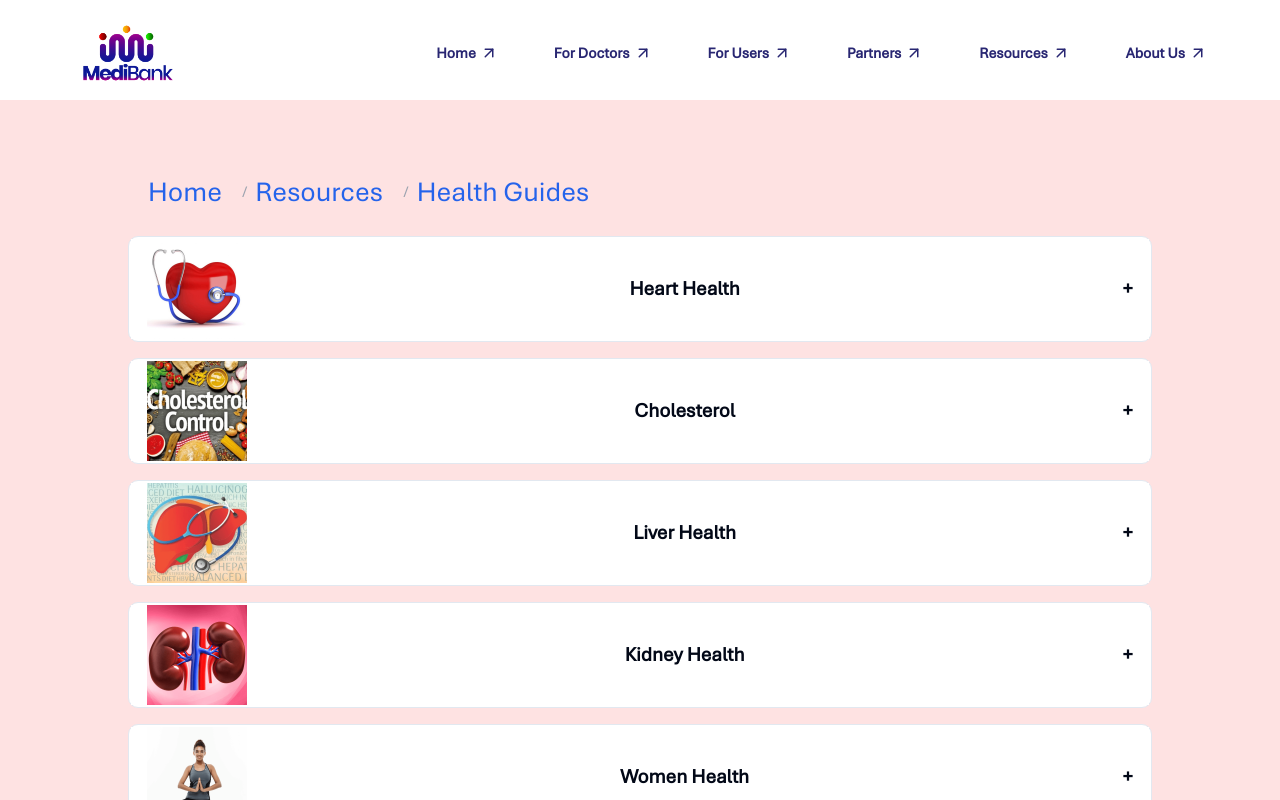
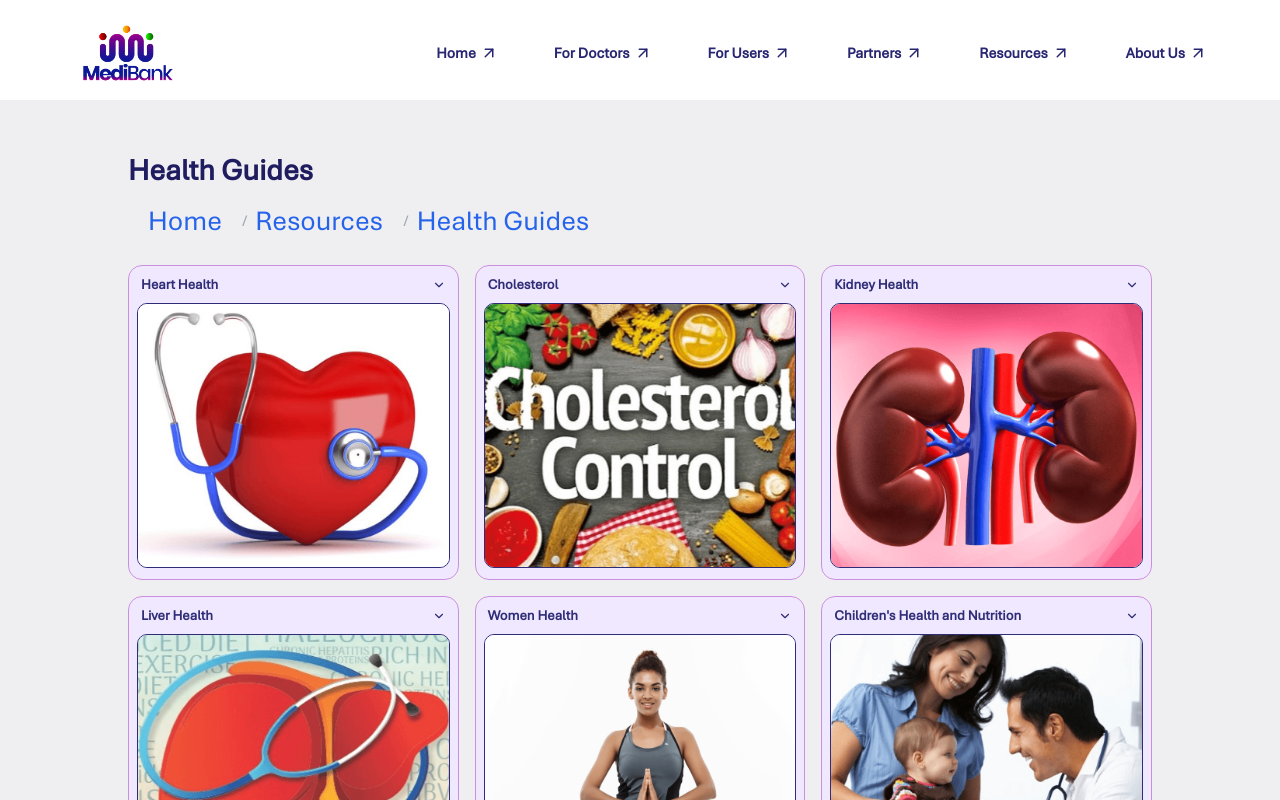
Before and after one commit to AmanDwivedi9335/clinic-portpolio, a Next.js app: page /health-guides in a window 1280 px wide. Shown: the top 800 px of the page. Built offline with nearby package versions, Linux system fonts and the light colour scheme.

Commit message:
Redesign health guides page with flip cards

```diff
--- a/src/app/globals.css
+++ b/src/app/globals.css
@@ -153,6 +153,35 @@ ol {
 	backface-visibility: hidden;
 }
 
+
+.guide-card-wrap {
+	perspective: 1200px;
+}
+
+.guide-card-inner {
+	transition: transform 0.7s;
+	transform-style: preserve-3d;
+}
+
+.guide-card-group:hover .guide-card-inner {
+	transform: rotateX(180deg);
+}
+
+.guide-card-front,
+.guide-card-back {
+	-webkit-backface-visibility: hidden;
+	backface-visibility: hidden;
+}
+
+.guide-card-back {
+	transform: rotateX(180deg);
+}
+
+.guide-card-back-content {
+	height: 262px;
+	overflow-y: auto;
+}
+
 .comming-soon {
 	width: 450px;
 	position: absolute;
--- a/src/app/health-guides/page.js
+++ b/src/app/health-guides/page.js
@@ -1,8 +1,9 @@
 import React from "react";
-import Guides from "@/components/Blocks/Guides";
+import Image from "next/image";
+import { FiChevronDown, FiChevronUp } from "react-icons/fi";
 import Breadcrumb from "@/components/Breadcrumb";
-export default function page() {
-	const data = [
+
+const guidesData = [
 	{
 		id: 1,
 		imgurl: "/images/healthguides/Heart-health.png",
@@ -17,15 +18,15 @@ export default function page() {
 	},
 	{
 		id: 3,
+		imgurl: "/images/healthguides/Kidneys.png",
+		title: "Kidney Health",
+		desc: "Maintaining kidney health is crucial for the body's ability to filter waste and regulate blood pressure, among other vital functions. Staying well-hydrated, eating a diet low in sodium, and avoiding excessive protein intake can help maintain kidney function. It's also important to stay hydrated and avoid smoking, as well as to be cautious with the use of over-the-counter medications and supplements that may harm the kidneys. For those at risk, regular testing can help catch any potential issues early, allowing for timely intervention and treatment. Improving kidney health involves a combination of lifestyle changes and medical management. It's advisable to limit the use of NSAIDs like ibuprofen, which can affect kidney health. Lastly, annual check-ups with a healthcare provider can monitor kidney function and prevent potential issues. Always consult with a healthcare professional before making any significant changes to your health regimen.",
+	},
+	{
+		id: 4,
 		imgurl: "/images/healthguides/Liver-Health.png",
 		title: "Liver Health",
 		desc: "The liver, a vital organ located under the rib cage on the right side of the abdomen, plays a crucial role in maintaining our overall health. It is responsible for essential functions such as detoxifying harmful substances, aiding digestion, and regulating blood sugar levels. To promote liver health, it's important to engage in healthy lifestyle choices like regular exercise, a balanced diet rich in fruits and vegetables, and avoiding excessive alcohol consumption. Early detection and treatment of liver issues are key, as symptoms may not always be apparent. Incorporating liver-friendly foods such as coffee, green tea, and grapefruit can also support liver function. Maintaining liver health is integral to ensuring the body's metabolic processes run smoothly.",
-		},
-		{
-			id: 4,
-			imgurl: "/images/healthguides/Kidneys.png",
-			title: "Kidney Health",
-			desc: "Maintaining kidney health is crucial for the body's ability to filter waste and regulate blood pressure, among other vital functions. Staying well-hydrated, eating a diet low in sodium, and avoiding excessive protein intake can help maintain kidney function. It's also important to stay hydrated and avoid smoking, as well as to be cautious with the use of over-the-counter medications and supplements that may harm the kidneys. For those at risk, regular testing can help catch any potential issues early, allowing for timely intervention and treatment. Improving kidney health involves a combination of lifestyle changes and medical management. It's advisable to limit the use of NSAIDs like ibuprofen, which can affect kidney health. Lastly, annual check-ups with a healthcare provider can monitor kidney function and prevent potential issues. Always consult with a healthcare professional before making any significant changes to your health regimen.",
 	},
 	{
 		id: 5,
@@ -36,7 +37,7 @@ export default function page() {
 	{
 		id: 6,
 		imgurl: "/images/healthguides/Childrens-Health.png",
-			title: "Children’s Health and Nutrition",
+		title: "Children's Health and Nutrition",
 		desc: "A balanced and nutritious diet is crucial for a child's development and long-term health. Adequate intake of essential vitamins and minerals not only contributes to a child's physical well-being but also supports a healthy weight and fosters a positive relationship with food. This proactive approach to nutrition can significantly decrease the risk of chronic diseases such as heart disease, diabetes, osteoporosis, and certain cancers later in life. Childhood obesity poses a significant risk not just on a child’s physical health but also on their emotional well-being. Self-esteem and body image are often intertwined with weight, affecting mental health and social interactions. Overweight children may struggle with physical activities and face social challenges, such as exclusion and bullying, which can lead to low self-esteem. Therefore, addressing weight issues through a combination of physical activity and healthy eating is essential for both the physical and emotional health of children. Having regular family meals, serving a variety of healthy food and snacks, being a role model by changing ourselves to healthy eating and involving kids in the process of grocery shopping or meal preparation are some strategies to encourage smart eating habits.",
 	},
 	{
@@ -58,26 +59,63 @@ export default function page() {
 		desc: "<ul><li>Blood Sugar Screening (A1C test) – Used to diagnose prediabetes, type 1 and type 2 diabetes.</li><li>Cholesterol Screening (Lipid panel or Lipid profile) – Measures the levels of cholesterol and triglycerides in blood.</li><li>Blood Pressure Test – Determines if an individual has hypertension (high blood pressure) or hypotension (low blood pressure).</li><li>Thyroid Function Test – Measures how well your thyroid gland is working.</li><li>Liver Function Tests – Help determine the health of the liver by measuring the levels of proteins, liver enzymes, and bilirubin in blood.</li><li>Blood and Urine Tests – Can identify kidney problems.</li><li>Electrocardiography (ECG or EKG) – Measures the heart's electrical activity, allowing a doctor to check for cardiac arrhythmias and palpitations or any other heart issues.</li><li>Exercise Electrocardiogram (Stress Test) – Assesses heart function during physical activity.</li><li>Echocardiogram (Echo) – Uses ultrasound to visualize the heart and check for structural problems.</li><li>Pap Smear – A screening procedure for cervical cancer in women.</li><li>Prostate Screening – Used to detect undiagnosed prostate cancer in men.</li><li>Mammograms – Used as a screening tool, on a routine basis, to detect breast cancer in women at an early stage.</li></ul>",
 	},
 ];
+
 const breadcrumbItems = [
 	{ label: "Home", href: "/" },
 	{ label: "Resources", href: "/resources" },
 	{ label: "Health Guides", href: "/health-guides" },
 ];
+
+const renderDescription = (content) => {
+	const isHTML = /<\/?[a-z][\s\S]*>/i.test(content);
+
+	if (isHTML) {
+		return <div dangerouslySetInnerHTML={{ __html: content }} />;
+	}
+
+	return <p>{content}</p>;
+};
+
+export default function Page() {
 	return (
-		<div className="bg-red-100">
-			<div className="mt-[100px] md:w-4/5 m-auto container px-0 w-11/12 py-16">
+		<div className="bg-[#efeff2]">
+			<div className="container mt-[100px] w-11/12 px-0 py-12 md:w-4/5">
+				<h1 className="text-[30px] font-bold text-[#1f1c5f]">Health Guides</h1>
 				<Breadcrumb items={breadcrumbItems} />
-				{data.map((item, index) => {
-					return (
-						<Guides
-							key={index}
-							title={item.title}
-							desc={item.desc}
-							index={item.id}
-							img={item.imgurl}
+
+				<div className="mt-4 grid grid-cols-1 gap-4 pb-4 md:grid-cols-2 xl:grid-cols-3">
+					{guidesData.map((item) => (
+						<div key={item.id} className="guide-card-group guide-card-wrap h-[315px] rounded-[14px]">
+							<div className="guide-card-inner relative h-full w-full rounded-[14px]">
+								<div className="guide-card-front absolute inset-0 rounded-[14px] border border-[#cb8fe0] bg-[#efe8ff] p-2">
+									<div className="mb-2 flex items-center justify-between px-1 text-[14px] font-semibold text-[#2f2d77]">
+										<span>{item.title}</span>
+										<FiChevronDown className="text-[#2f2d77]" />
+									</div>
+									<div className="relative h-[265px] w-full overflow-hidden rounded-[10px] border border-[#2f2d77]">
+										<Image
+											src={item.imgurl}
+											alt={item.title}
+											fill
+											sizes="(max-width: 768px) 100vw, (max-width: 1280px) 50vw, 33vw"
+											className="object-cover"
 										/>
-					);
-				})}
+									</div>
+								</div>
+
+								<div className="guide-card-back absolute inset-0 rounded-[14px] border border-[#cb8fe0] bg-[#efe8ff] p-3 text-[#2f2d77]">
+									<div className="mb-2 flex items-center justify-between text-[14px] font-semibold">
+										<span>{item.title}</span>
+										<FiChevronUp />
+									</div>
+									<div className="guide-card-back-content rounded-[10px] border border-[#cb8fe0] bg-[#f4f0ff] p-3 text-[11px] leading-[1.35]">
+										{renderDescription(item.desc)}
+									</div>
+								</div>
+							</div>
+						</div>
+					))}
+				</div>
 			</div>
 		</div>
 	);
```
Lines whose indentation alone changed are shown as unchanged.
